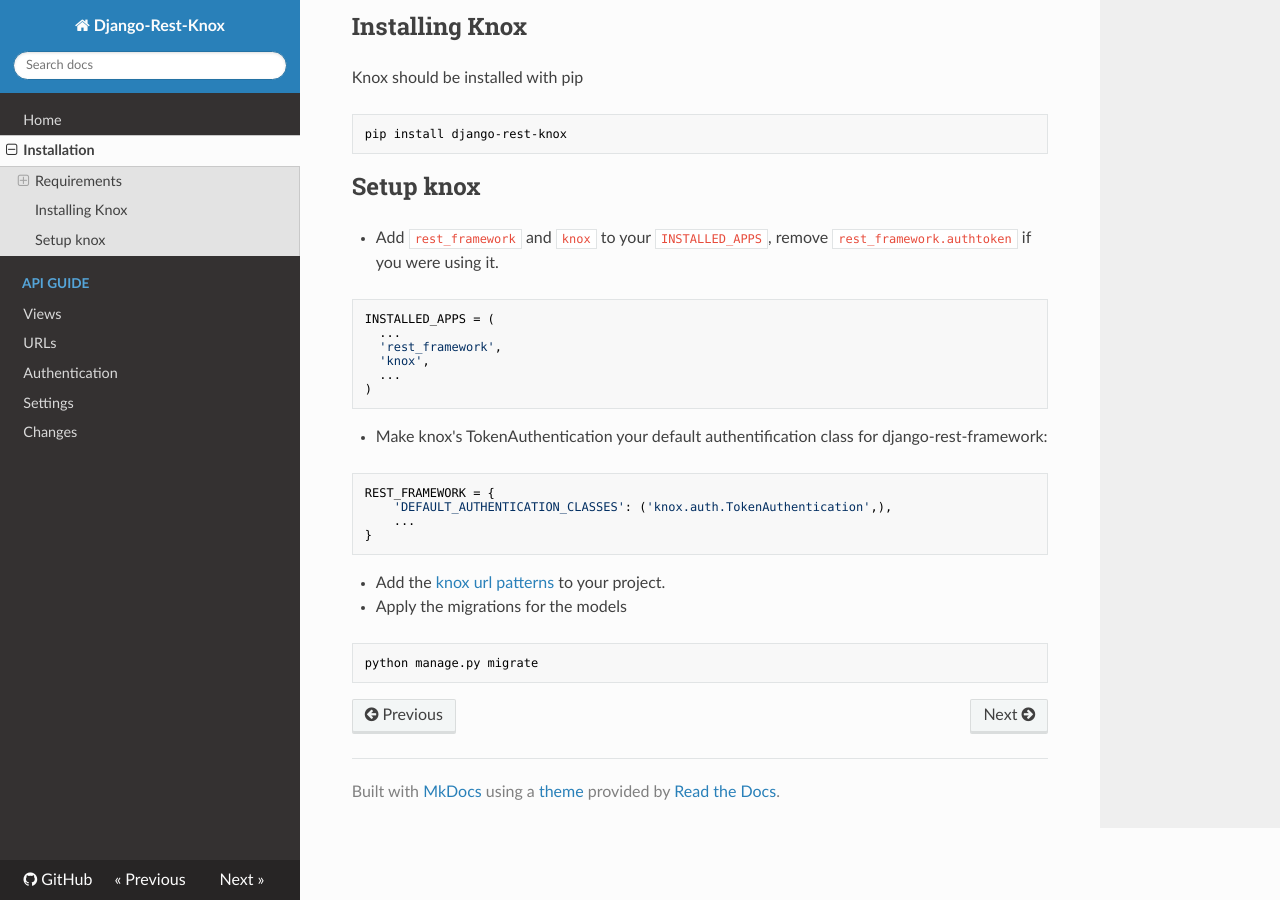
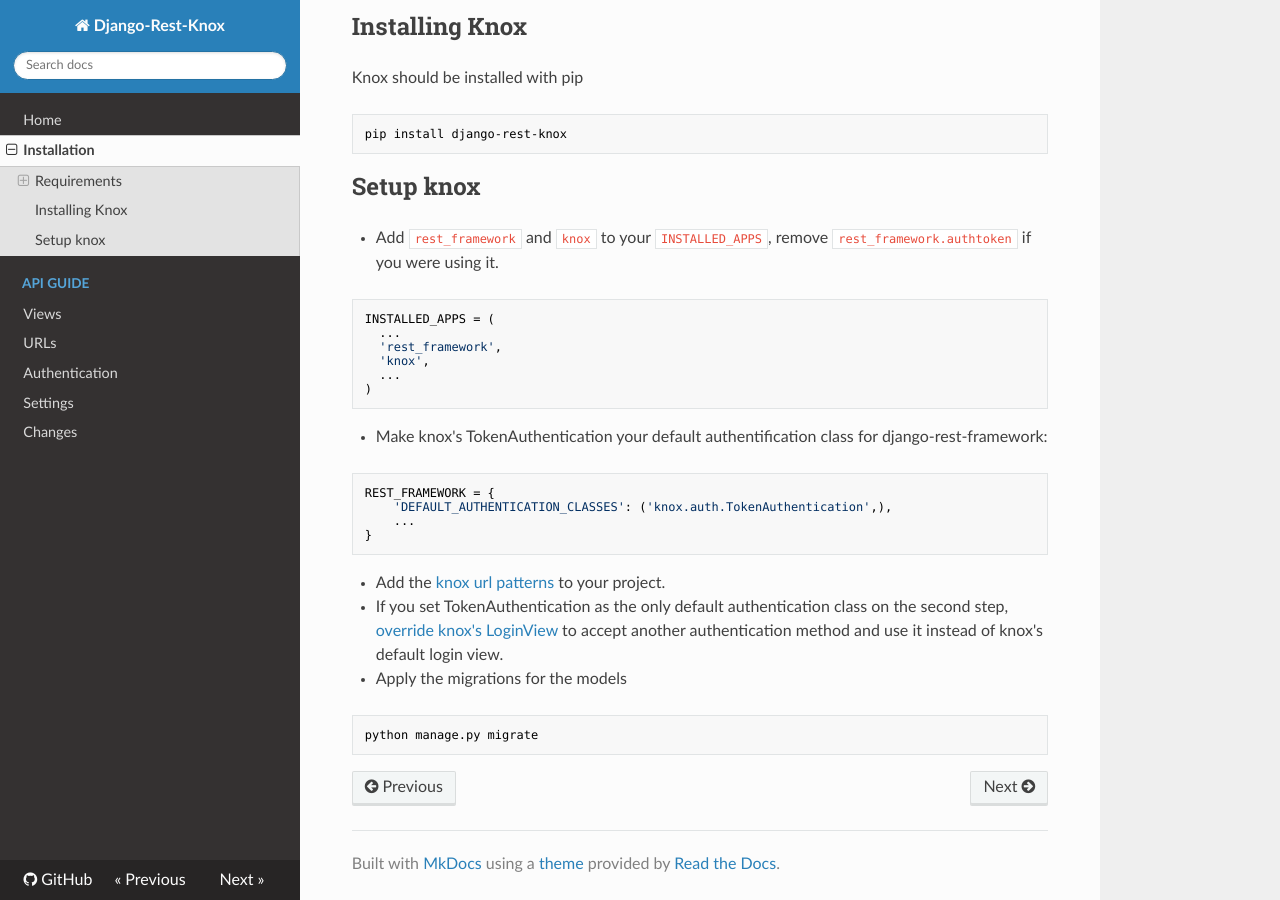
Before and after one commit to jazzband/django-rest-knox, an MkDocs documentation site: the page built from docs/installation.md, in a window 1280 px wide and 900 px high, scrolled down 781 px. Built offline with MkDocs 1.6.1, drawn with Linux system fonts in a browser that asks for light colours; nearby versions of some CDN libraries; old or Windows-style settings are respelled for this version of MkDocs.

Commit message:
Update installation.md
An additional installation step is needed if you set knox.auth.TokenAuthentication as the only default authentication class on all views. This change should make this clearer, since this important information was somewhat hidden on another section.

````diff
--- a/docs/installation.md
+++ b/docs/installation.md
@@ -57,6 +57,8 @@
 
 - Add the [knox url patterns](urls.md#urls-knoxurls) to your project.
 
+- If you set TokenAuthentication as the only default authentication class on the second step, [override knox's LoginView](auth.md#global-usage-on-all-views) to accept another authentication method and use it instead of knox's default login view.
+
 - Apply the migrations for the models
 
 ```bash
````
